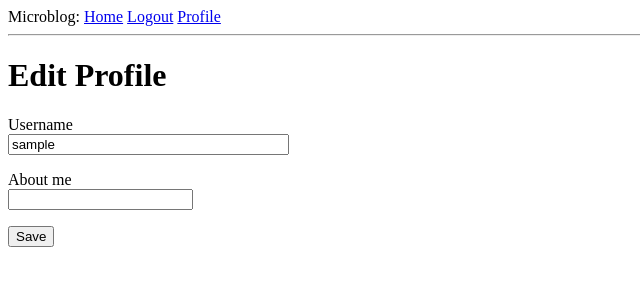
After one commit to amirine/flask-project, a Flask app: page /edit_profile in a window 1280 px wide. The commit adds this page. Shown: the top 300 px of the page, without its empty margins (0-640 px from the left). Run offline with Flask 2, Linux system fonts and the light colour scheme; the visitor is signed in with stand-in values (Sample User, id 1); data comes from the database, SQL or seed files in the repository; both versions use the stored data as it was after the commit.

Commit message:
User profile and edit profile pages created

```diff
--- a/app/forms.py
+++ b/app/forms.py
@@ -1,6 +1,6 @@
 from flask_wtf import FlaskForm
 from wtforms import StringField, PasswordField, BooleanField, SubmitField
-from wtforms.validators import DataRequired, Email, EqualTo, ValidationError
+from wtforms.validators import DataRequired, Email, EqualTo, ValidationError, Length
 
 from app.models import User
 
@@ -36,3 +36,11 @@ class RegistrationForm(FlaskForm):
 
         if User.query.filter_by(email=email.data).first():
             raise ValidationError('Please use a different email address.')
+
+
+class EditProfileForm(FlaskForm):
+    """Login form for a User"""
+
+    username = StringField('Username', validators=[DataRequired()])
+    about_me = StringField('About me', validators=[Length(min=0, max=128)])
+    submit = SubmitField('Save')
--- a/app/models.py
+++ b/app/models.py
@@ -2,6 +2,7 @@ from flask_login import UserMixin
 from app import db
 from werkzeug.security import generate_password_hash, check_password_hash
 from datetime import datetime
+from hashlib import md5
 
 from app import login
 
@@ -14,16 +15,24 @@ class User(UserMixin, db.Model):
     email = db.Column(db.String(128), unique=True, index=True)
     password_hash = db.Column(db.String(128))
     posts = db.relationship('Post', backref='author', lazy='dynamic')
+    about_me = db.Column(db.String(128))
+    last_seen = db.Column(db.DateTime, default=datetime.utcnow)
 
-    def set_password(self, password):
+    def set_password(self, password: str) -> None:
         """Generates password hash for input password"""
 
         self.password_hash = generate_password_hash(password)
 
-    def check_password(self, password):
+    def check_password(self, password: str) -> bool:
         """Checks password correctness by its hash"""
 
         return check_password_hash(self.password_hash, password)
+
+    def get_avatar(self, size=80) -> str:
+        """Returns avatar url by email address of the user"""
+
+        digest = md5(self.email.lower().encode('utf-8')).hexdigest()
+        return f'https://www.gravatar.com/avatar/{digest}?d=identicon&s={size}'
 
     def __repr__(self):
         return f"{self.username}"
--- a/app/routes.py
+++ b/app/routes.py
@@ -1,9 +1,10 @@
 from flask import render_template, flash, redirect, url_for, request
 from flask_login import logout_user, current_user, login_user, login_required
 from werkzeug.urls import url_parse
+from datetime import datetime
 
 from app import app, db
-from app.forms import LoginForm, RegistrationForm
+from app.forms import LoginForm, RegistrationForm, EditProfileForm
 from app import models
 
 
@@ -78,7 +79,7 @@ def logout():
     return redirect(url_for('index'))
 
 
-@app.route('/user/<username>')
+@app.route('/user_profile/<username>')
 @login_required
 def user_profile(username):
     """Home Page: displays common info. Available only for authorized users"""
@@ -95,7 +96,35 @@ def user_profile(username):
         }
     ]
 
-    return render_template('user_profile.html', title='Home', posts=posts)
+    return render_template('user_profile.html', user=user, posts=posts)
+
+
+@app.route('/edit_profile', methods=['GET', 'POST'])
+@login_required
+def edit_profile():
+    """Edit Profile Page: allows to make changes to username and about_me field"""
+
+    form = EditProfileForm()
+    if form.validate_on_submit():
+        current_user.username = form.username.data
+        current_user.about_me = form.about_me.data
+        db.session.commit()
+        flash('Your changes have been saved.')
+        return redirect(url_for('user_profile', username=current_user.username))
+    elif request.method == 'GET':
+        form.username.data = current_user.username
+        form.about_me.data = current_user.about_me
+
+    return render_template('edit_profile.html', form=form)
+
+
+@app.before_request
+def before_request():
+    """Sets {last_seen} date for the user before the page request"""
+
+    if current_user.is_authenticated:
+        current_user.last_seen = datetime.utcnow()
+        db.session.commit()
 
 
 @app.shell_context_processor
--- a/app/templates/base.html
+++ b/app/templates/base.html
@@ -14,6 +14,7 @@
         <a href="{{ url_for('login') }}">Login</a>
     {% else %}
         <a href="{{ url_for('logout') }}">Logout</a>
+        <a href="{{ url_for('user_profile', username=current_user.username) }}">Profile</a>
     {% endif %}
 </div>
 <hr>
--- /dev/null
+++ b/app/templates/edit_profile.html
@@ -0,0 +1,23 @@
+{% extends "base.html" %}
+
+{% block content %}
+    <h1>Edit Profile</h1>
+    <form action="" method="post">
+        {{ form.hidden_tag() }}
+        <p>
+            {{ form.username.label }}<br>
+            {{ form.username(size=32) }}<br>
+            {% for error in form.username.errors %}
+            <span style="color: red;">[{{ error }}]</span>
+            {% endfor %}
+        </p>
+        <p>
+            {{ form.about_me.label }}<br>
+            {{ form.about_me(cols=50, rows=4) }}<br>
+            {% for error in form.about_me.errors %}
+            <span style="color: red;">[{{ error }}]</span>
+            {% endfor %}
+        </p>
+        <p>{{ form.submit() }}</p>
+    </form>
+{% endblock %}
--- /dev/null
+++ b/app/templates/post.html
@@ -0,0 +1,6 @@
+<table>
+    <tr valign="top">
+        <td><img src="{{ post.author.get_avatar(36) }}"></td>
+        <td>{{ post.author.username }}:<br>{{ post.body }}</td>
+    </tr>
+</table>
```
Also changed, not shown: app/templates/user_profile.html (added, +22 -0 lines), migrations/versions/fc380fb5b591_new_fields_in_user_model.py (added, +30 -0 lines), app.db. Lines whose indentation alone changed are shown as unchanged.
